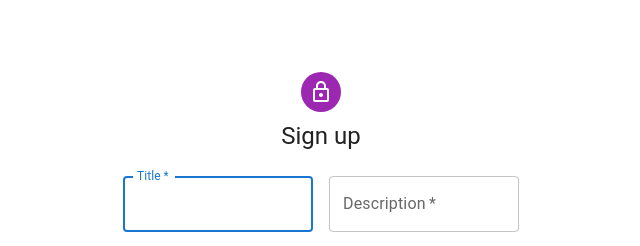
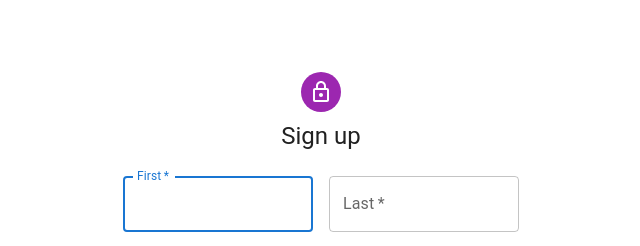
Before and after one commit to CD-Stayready-Summer-2022/spyglassclient-team-200, a React (Create React App) app in the folder spyglass-client/: page /signup in a window 1280 px wide. Shown: the top 246 px of the page, without its empty margins (319-959 px from the left). Built offline with nearby package versions, Linux system fonts and the light colour scheme.

Commit message:
sign up a user and save to database functionality

```diff
--- a/spyglass-client/src/pages/SignUp.js
+++ b/spyglass-client/src/pages/SignUp.js
@@ -13,6 +13,7 @@ import LockOutlinedIcon from '@mui/icons-material/LockOutlined';
 import Typography from '@mui/material/Typography';
 import Container from '@mui/material/Container';
 import { createTheme, ThemeProvider } from '@mui/material/styles';
+import {createUser} from "../services/UserService";
 
 function Copyright(props) {
   return (
@@ -33,10 +34,15 @@ export function SignUp() {
   const handleSubmit = (event) => {
     event.preventDefault();
     const data = new FormData(event.currentTarget);
-    console.log({
-      email: data.get('email'),
-      password: data.get('password'),
-    });
+    const user = {
+      email: data.get("email"),
+      lastName: data.get("lastName"),
+      password: data.get("password"),
+      firstName: data.get("firstName"),
+    }
+    createUser(user).then(data => {
+        console.log(data);
+    })
   };
 
   return (
@@ -61,12 +67,12 @@ export function SignUp() {
             <Grid container spacing={2}>
               <Grid item xs={12} sm={6}>
                 <TextField
-                  autoComplete="given-title"
-                  name="Title"
+                  autoComplete="given-first"
+                  name="First"
                   required
                   fullWidth
-                  id="title"
-                  label="Title"
+                  id="first"
+                  label="First"
                   autoFocus
                 />
               </Grid>
@@ -74,9 +80,9 @@ export function SignUp() {
                 <TextField
                   required
                   fullWidth
-                  id="description"
-                  label="Description"
-                  name="description"
+                  id="last"
+                  label="Last"
+                  name="last"
                   autoComplete="family-name"
                 />
               </Grid>
```
